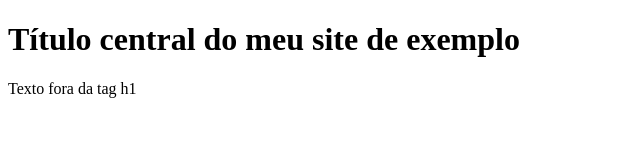
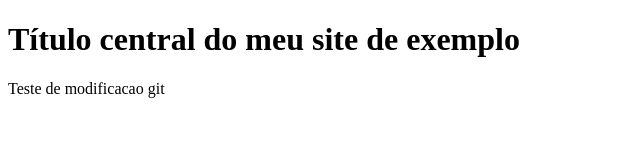
Before and after one commit to matheusmirandalacerda/simple-personal-site-academy, a plain HTML site: page index.html in a window 1280 px wide. Shown: the full height of the page, 0-640 px from the left. Drawn offline with Linux system fonts and the light colour scheme.

Commit message:
modificado texto para teste git

```diff
--- a/index.html
+++ b/index.html
@@ -8,6 +8,6 @@
 </head>
 <body>
     <h1>Título central do meu site de exemplo</h1>
-    Texto fora da tag h1
+    Teste de modificacao git
 </body>
 </html>
```
